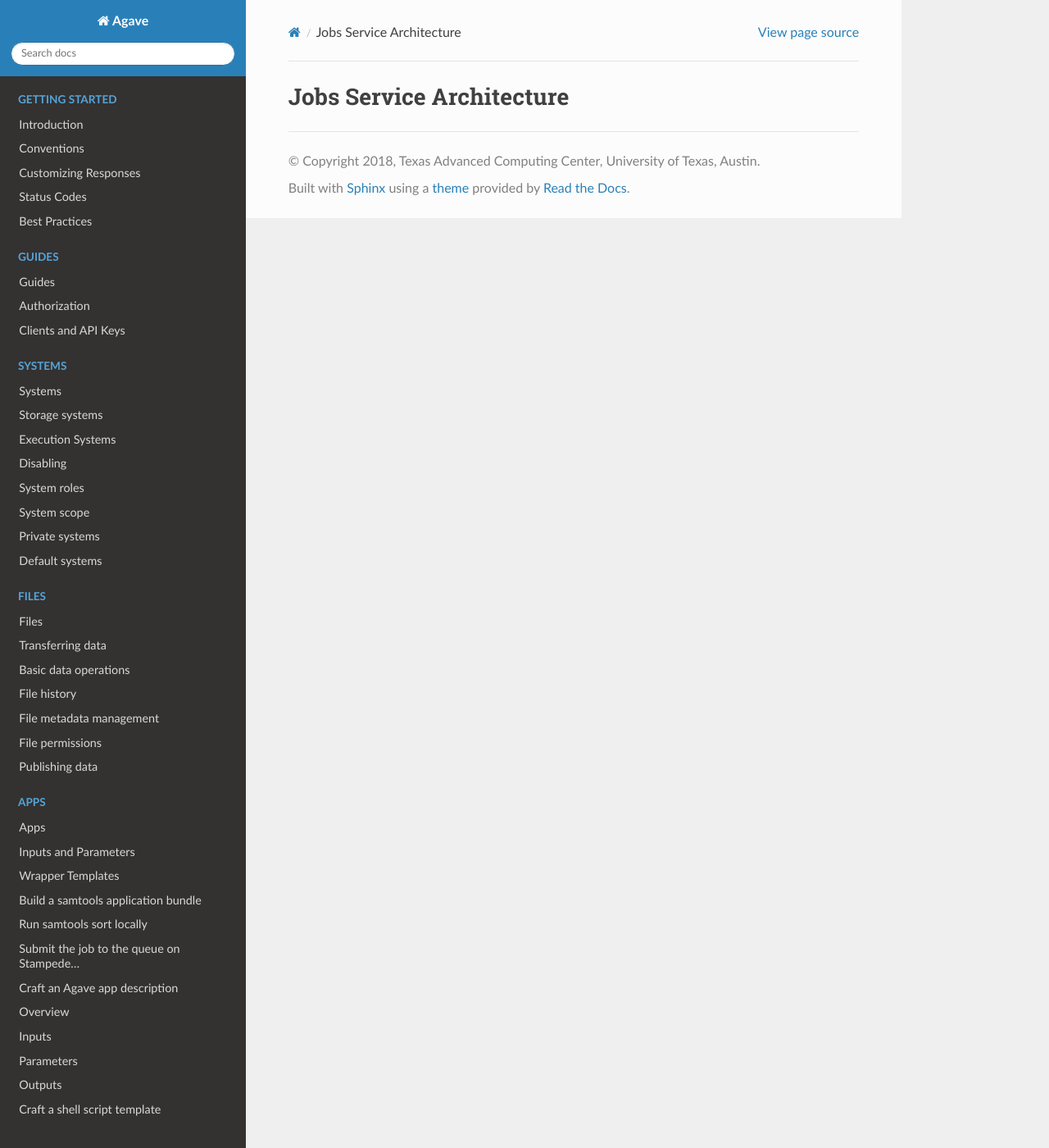
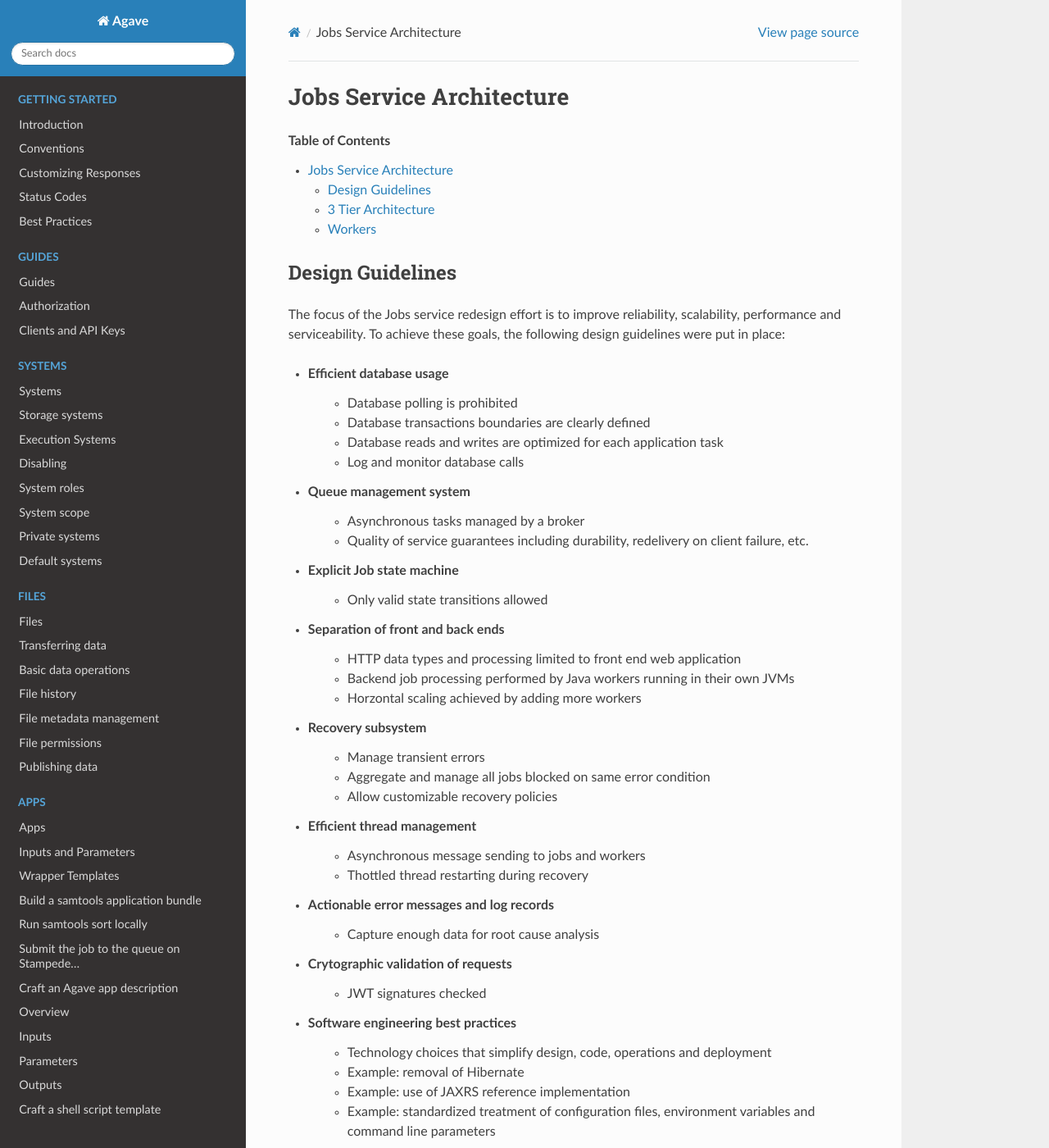
Before and after one commit to TACC-Cloud/agave-docs, a Sphinx documentation site: the page built from docs/agave/guides/jobs/aloe-job-architecture.rst, in a window 1280 px wide and 1400 px high. Shown: the whole window at 82% size. Built offline with Sphinx 7.4.7 and the Read the Docs theme 2.0.0, drawn with Linux system fonts in a browser that asks for light colours; some of the changed text lies outside the part shown.

Commit message:
Began architecture page

```diff
--- a/docs/agave/guides/jobs/aloe-job-architecture.rst
+++ b/docs/agave/guides/jobs/aloe-job-architecture.rst
@@ -1,2 +1,50 @@
 Jobs Service Architecture
--------------------------
+=========================
+
+.. contents:: Table of Contents
+
+Design Guidelines
+-----------------
+
+The focus of the Jobs service redesign effort is to improve reliability, scalability, performance and serviceability.  To achieve these goals, the following design guidelines were put in place:
+
+- Efficient database usage
+    - Database polling is prohibited
+    - Database transactions boundaries are clearly defined
+    - Database reads and writes are optimized for each application task
+    - Log and monitor database calls
+- Queue management system
+    - Asynchronous tasks managed by a broker
+    - Quality of service guarantees including durability, redelivery on client failure, etc.
+- Explicit Job state machine
+    - Only valid state transitions allowed
+- Separation of front and back ends
+    - HTTP data types and processing limited to front end web application
+    - Backend job processing performed by Java workers running in their own JVMs
+    - Horzontal scaling achieved by adding more workers
+- Recovery subsystem
+    - Manage transient errors
+    - Aggregate and manage all jobs blocked on same error condition
+    - Allow customizable recovery policies
+- Efficient thread management
+    - Asynchronous message sending to jobs and workers
+    - Thottled thread restarting during recovery
+- Actionable error messages and log records
+    - Capture enough data for root cause analysis
+- Crytographic validation of requests
+    - JWT signatures checked
+- Software engineering best practices
+    - Technology choices that simplify design, code, operations and deployment
+    - Example: removal of Hibernate
+    - Example: use of JAXRS reference implementation
+    - Example: standardized treatment of configuration files, environment variables and command line parameters
+
+3 Tier Architecture
+-------------------
+
+.. image:: Aloe3TierArchitecture.jpg
+
+Workers
+-------
+
+.. image:: AloeWorkers.jpg
```
Also changed, not shown: docs/agave/guides/jobs/Aloe3TierArchitecture.jpg (added), docs/agave/guides/jobs/AloeWorkers.jpg (added).
